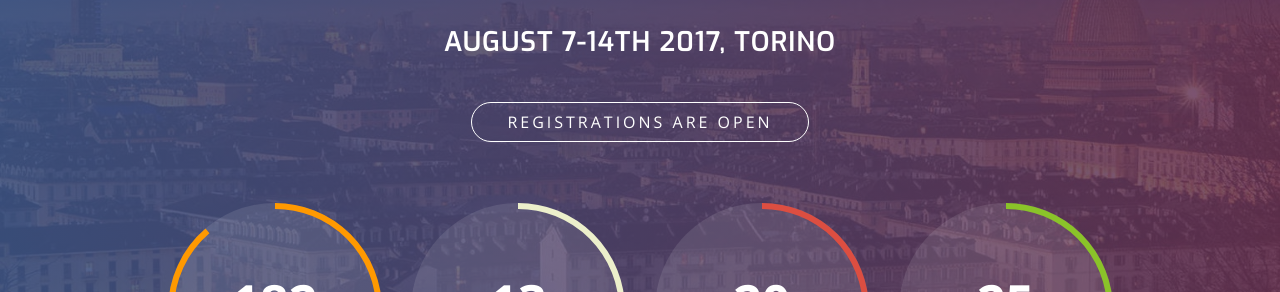
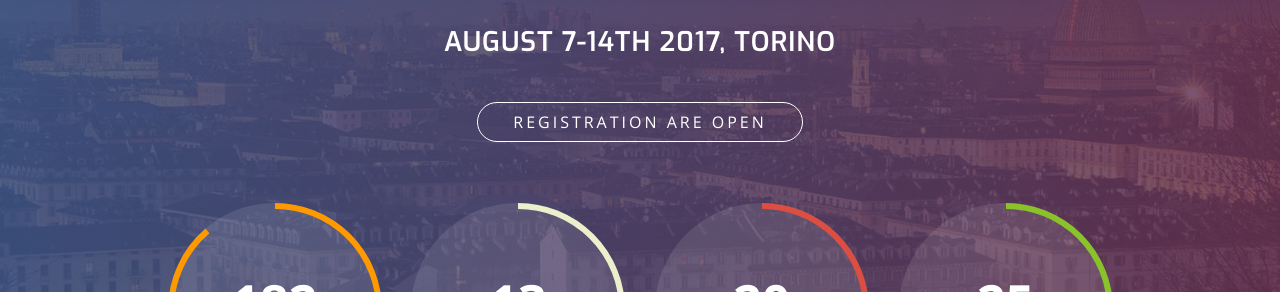
Before and after one commit to ICPS2017/ICPS2017.github.io, a Jekyll site: the page built from index.html, in a window 1280 px wide and 900 px high. Shown: the part 269-561 px from the top of the window. Built offline with Jekyll 4.4.1, drawn with Linux system fonts in a browser that asks for light colours; nearby versions of some CDN libraries.

Commit message:
registration uncountable

```diff
--- a/_includes/0_header.html
+++ b/_includes/0_header.html
@@ -5,7 +5,7 @@
         <h4 class="wow zoomIn " data-wow-delay=".1s">International Conference</h4>
         <h1 class="uppercase  wow zoomIn " data-wow-delay=".3s">of<span class="span-color2"> Physics Students</span></h1>
         <h5 class="uppercase  wow zoomIn " data-wow-delay=".5s"><span class="uppercase">August 7-14th 2017,</span> <span class="sspan-color2"> Torino</span></h5>
-	<h1 class="uppercase  wow zoomIn " data-wow-delay=".3s"><a href="/registration">Registrations are open</a></h1>
+	<h1 class="uppercase  wow zoomIn " data-wow-delay=".3s"><a href="/registration">Registration are open</a></h1>
       </div>
       <div class=" text-center">
         <!--Circular countdown starts -->
```
